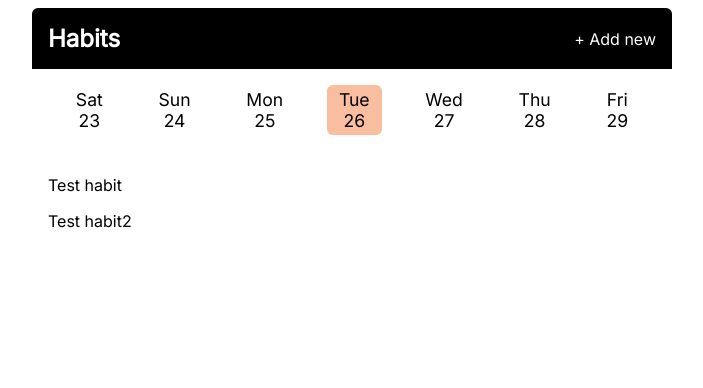
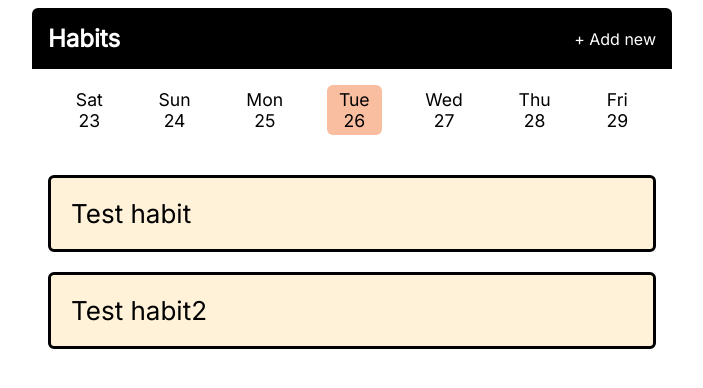
Before and after one commit to shuaijlS/HabitsTracker, a Flask app: page / in a window 1280 px wide. Shown: the top 388 px of the page, without its empty margins (288-991 px from the left). Run offline with Flask 2, Linux system fonts and the light colour scheme.

Commit message:
Create function to click finished habit. Change app into blue print.

```diff
--- a/app.py
+++ b/app.py
@@ -1,29 +1,8 @@
-from flask import Flask, render_template, request
-import datetime
+from flask import Flask
+from routes import pages
 
-app=Flask(__name__)
+def create_app():
+    app = Flask(__name__)
+    app.register_blueprint(pages)
 
-habits = ["Test habit", "Test habit2"]
-
-@app.context_processor
-def add_calc_date_range():
-    def date_range(start: datetime.date):
-        dates = [start + datetime.timedelta(days = diff) for diff in range(-3,4)]
-        return dates
-    return {"date_range":date_range}
-
-@app.route("/")
-def index():
-    date_str = request.args.get("date")
-    if date_str:
-        selected_date = datetime.date.fromisoformat(date_str)
-    else:
-        selected_date = datetime.date.today()
-    return render_template("index.html", habits=habits, title="Habit Tracker - Home", selected_date = selected_date)
-
-@app.route("/add", methods=["GET", "POST"])
-def add_habit():
-    if request.method== "POST":
-        habit = request.form.get("habit")
-        habits.append(habit)
-    return render_template("add_habit.html", title="Habit Tracker - Add Habit", selected_date = datetime.date.today())
+    return app
--- /dev/null
+++ b/routes.py
@@ -0,0 +1,43 @@
+from flask import Blueprint, redirect, render_template, request, redirect, url_for
+from collections import defaultdict
+import datetime
+
+pages=Blueprint("habits", __name__, template_folder="templates", static_folder="stsatic")
+habits = ["Test habit", "Test habit2"]
+completions = defaultdict(list)
+
+
+@pages.context_processor
+def add_calc_date_range():
+    def date_range(start: datetime.date):
+        dates = [start + datetime.timedelta(days = diff) for diff in range(-3,4)]
+        return dates
+    return {"date_range":date_range}
+
+@pages.route("/")
+def index():
+    date_str = request.args.get("date")
+    if date_str:
+        selected_date = datetime.date.fromisoformat(date_str)
+    else:
+        selected_date = datetime.date.today()
+    return render_template("index.html",
+     habits=habits,
+     title="Habit Tracker - Home",
+     completions=completions[selected_date],
+     selected_date = selected_date)
+
+@pages.route("/add", methods=["GET", "POST"])
+def add_habit():
+    if request.method== "POST":
+        habit = request.form.get("habit")
+        habits.append(habit)
+    return render_template("add_habit.html", title="Habit Tracker - Add Habit", selected_date = datetime.date.today())
+
+@pages.post("/complete")
+def complete():
+    date_string = request.form.get("date")
+    habit = request.form.get("habitName")
+    date = datetime.date.fromisoformat(date_string)
+    completions[date].append(habit)
+    return redirect(url_for("habits.index",date=date_string))
--- a/static/css/main.css
+++ b/static/css/main.css
@@ -115,3 +115,49 @@ body {
         display: block;
     }
 }
+
+.habit {
+    display: flex;
+    flex-direction: row;
+    align-items: center;
+    justify-content: space-between;
+    font-size: 26px;
+    padding: 20px;
+    margin-bottom: 20px;
+    background-color: #fff2d8;
+    border: 3px solid black;
+    border-radius: 6px;
+}
+
+.habit:not(.completed) {
+    padding: 0;
+}
+
+.habit:not(.completed):hover {
+    background-color: #e9cd87;
+}
+
+.habit__icon {
+    width: 1em;
+    height: 1em;
+}
+
+.habit__name {
+    margin: 0;
+}
+
+.habit__form {
+    width: 100%;
+}
+
+.habit__button {
+    display: block;
+    width: 100%;
+    padding: 20px;
+    font-size: inherit;
+    font-family: inherit;
+    text-align: left;
+    border: none;
+    background-color: unset;
+    cursor:pointer;
+}
--- a/templates/index.html
+++ b/templates/index.html
@@ -3,11 +3,27 @@
 {% block main_content %}
     <section class="habit-list">
         {% for habit in habits %}
-            <div class="habit">
-                <p class="habit__name">
+            {% set completed = habit in completions %}
+            {% if completed %}
+                <div class="habit completed">
+                    <p class="habit__name">
                     {{ habit }}
-                </p>
-            </div>
+                    </p>
+                    <svg class="habit__icon" xmlns="http://www.w3.org/2000/svg" viewBox="0 0 20 20" fill="currentColor">
+                    <path fill-rule="evenodd" d="M10 18a8 8 0 100-16 8 8 0 000 16zm3.707-9.293a1 1 0 00-1.414-1.414L9 10.586 7.707 9.293a1 1 0 00-1.414 1.414l2 2a1 1 0 001.414 0l4-4z" clip-rule="evenodd" />
+                    </svg>
+                </div>
+            {% else %}
+                <div class="habit">
+                    <form method="POST" class="habit__form" action="{{ url_for('habits.complete') }}">
+                        <input type="hidden" name="habitName" value="{{ habit }}" />
+                        <input type="hidden" name="date" value="{{ selected_date }}" />
+                        <button type="submit" class="habit__button">
+                            {{ habit }}
+                        </button>
+                    </form>
+                </div>
+            {% endif %}
         {% endfor %}
     </section>
 {% endblock %}
--- a/templates/layout.html
+++ b/templates/layout.html
@@ -12,9 +12,9 @@
     </head>
     <body>
         <header class="header">
-            <h1 class="header__logo"><a href="{{ url_for('index') }}" class="header__link">Habits</a></h1>
+            <h1 class="header__logo"><a href="{{ url_for('habits.index') }}" class="header__link">Habits</a></h1>
             {% if "add" not in request.endpoint %}
-                <a href="{{ url_for('add_habit') }}" class="header__link">+ Add new</a>
+                <a href="{{ url_for('habits.add_habit') }}" class="header__link">+ Add new</a>
             {% endif %}
         </header>
 
@@ -23,7 +23,7 @@
                 {% for date in date_range(selected_date) %}
                     <a
                         class="dates__link {{ 'dates__link--current' if loop.index0 == 3 else '' }}"
-                        href="{{ url_for('index', date=date) }}">
+                        href="{{ url_for('habits.index', date=date) }}">
                     <time class="date" datetime="{{ date }}">
                         <span>{{ date.strftime("%a") }}</span>
                         <span>{{ date.strftime("%d") }}</span>
```
